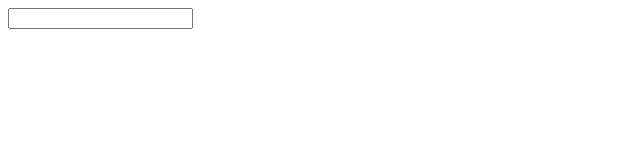
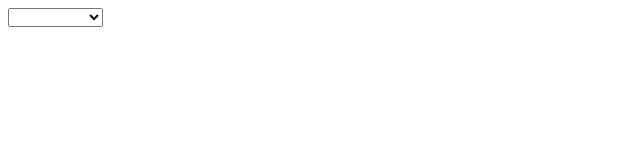
Before and after one commit to Erick-Verissim0/React, a React (Create React App) app: page / in a window 1280 px wide. Shown: the top 160 px of the page, without its empty margins (0-640 px from the left). Built offline with nearby package versions, Linux system fonts and the light colour scheme.

Commit message:
form_select

```diff
--- a/src/App.js
+++ b/src/App.js
@@ -1,17 +1,23 @@
 import React from 'react';
 
 function App() {
-  const [textarea, setTextarea] = React.useState('');
+  const [select, setSelect] = React.useState('');
 
   return (
-    <form>
-      <input
-        value={textarea}
-        rows="5" // estou me referindo ao tamanho do textarea baseado em linhas
-        onChange={({ target }) => setTextarea(target.value)}
-      />
-      {textarea}
-    </form>
+    <div>
+      <form>
+        <select
+          value={select}
+          onChange={({ target }) => setSelect(target.value)}
+        >
+          <option disabled value=""></option>
+          <option value="Notebook">Notebook</option>
+          <option value="Smartphone">Smartphone</option>
+          <option value="Tablet">Tablet</option>
+        </select>
+        {select}
+      </form>
+    </div>
   );
 }
 
```
